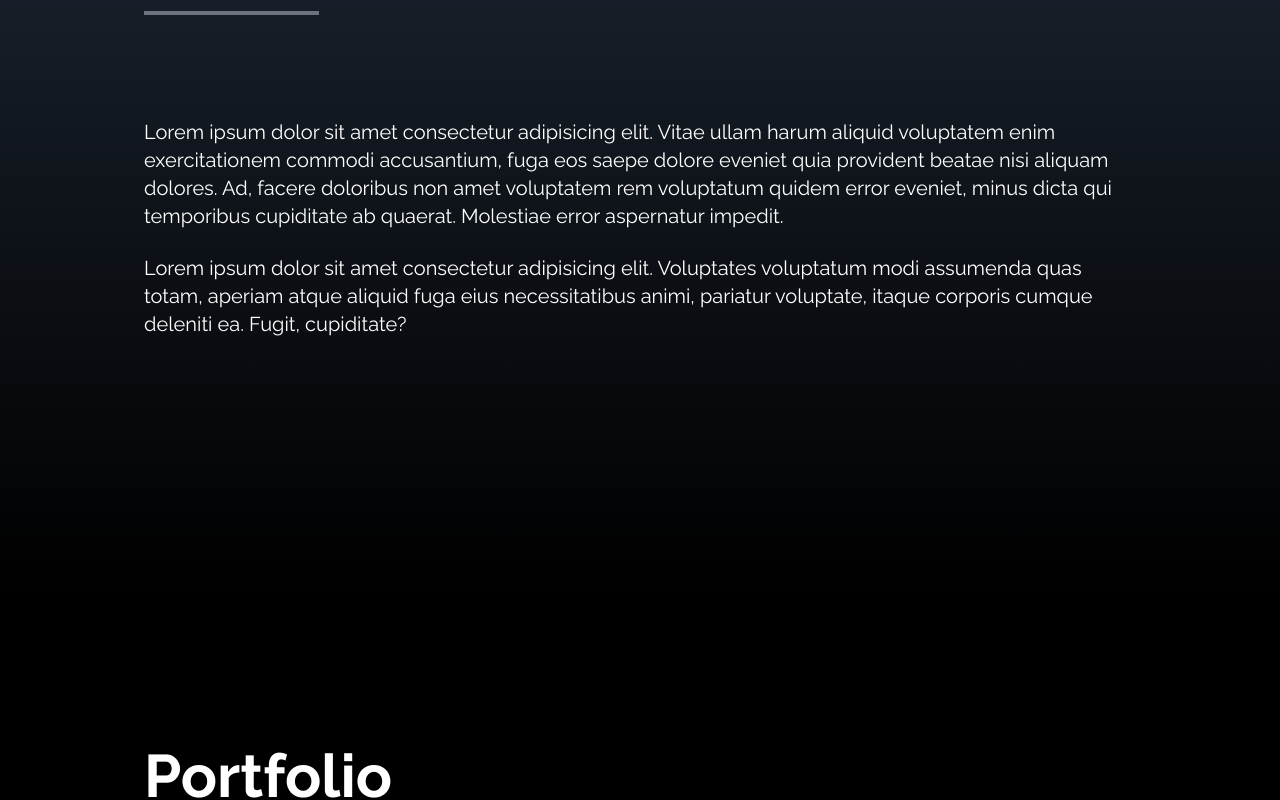
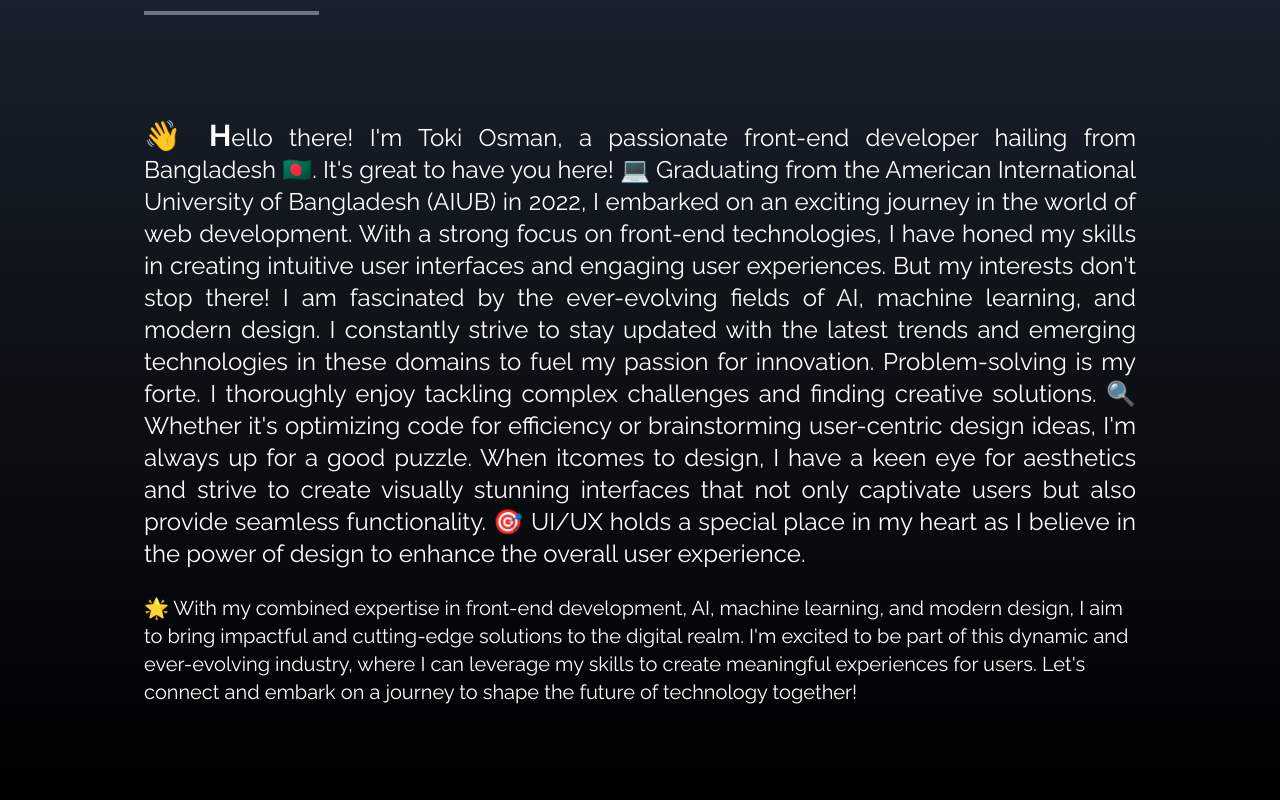
Before and after one commit to Tokiosman80F/tokiosmanNahian, a React (Vite) app: page / in a window 1280 px wide. Shown: the part 1014-1814 px from the top of the page. Built offline with nearby package versions, Linux system fonts and the light colour scheme.

Commit message:
added social links

```diff
--- a/src/components/About.jsx
+++ b/src/components/About.jsx
@@ -5,20 +5,35 @@ const About = () => {
         <div className="pb-8">
           <p className="my-title">About</p>
         </div>
-        <p className="text-xl mt-20">
-          Lorem ipsum dolor sit amet consectetur adipisicing elit. Vitae ullam
-          harum aliquid voluptatem enim exercitationem commodi accusantium, fuga
-          eos saepe dolore eveniet quia provident beatae nisi aliquam dolores.
-          Ad, facere doloribus non amet voluptatem rem voluptatum quidem error
-          eveniet, minus dicta qui temporibus cupiditate ab quaerat. Molestiae
-          error aspernatur impedit.
+        <p className="text-2xl mt-20 text-justify">
+          <span className="text-3xl font-bold">👋 H</span>ello there! I'm Toki
+          Osman, a passionate front-end developer hailing from Bangladesh 🇧🇩.
+          It's great to have you here! 💻 Graduating from the American
+          International University of Bangladesh (AIUB) in 2022, I embarked on
+          an exciting journey in the world of web development. With a strong
+          focus on front-end technologies, I have honed my skills in creating
+          intuitive user interfaces and engaging user experiences. But my
+          interests don't stop there! I am fascinated by the ever-evolving
+          fields of AI, machine learning, and modern design. I constantly strive
+          to stay updated with the latest trends and emerging technologies in
+          these domains to fuel my passion for innovation. Problem-solving is my
+          forte. I thoroughly enjoy tackling complex challenges and finding
+          creative solutions. 🔍 Whether it's optimizing code for efficiency or
+          brainstorming user-centric design ideas, I'm always up for a good
+          puzzle. When itcomes to design, I have a keen eye for aesthetics and
+          strive to create visually stunning interfaces that not only captivate
+          users but also provide seamless functionality. 🎯 UI/UX holds a
+          special place in my heart as I believe in the power of design to
+          enhance the overall user experience.
         </p>
         <br />
         <p className="text-xl">
-          Lorem ipsum dolor sit amet consectetur adipisicing elit. Voluptates
-          voluptatum modi assumenda quas totam, aperiam atque aliquid fuga eius
-          necessitatibus animi, pariatur voluptate, itaque corporis cumque
-          deleniti ea. Fugit, cupiditate?
+          🌟 With my combined expertise in front-end development, AI, machine
+          learning, and modern design, I aim to bring impactful and cutting-edge
+          solutions to the digital realm. I'm excited to be part of this dynamic
+          and ever-evolving industry, where I can leverage my skills to create
+          meaningful experiences for users. Let's connect and embark on a
+          journey to shape the future of technology together!
         </p>
         <br />
       </div>
--- a/src/components/Home.jsx
+++ b/src/components/Home.jsx
@@ -15,7 +15,7 @@ const Home = () => {
           <FaLinkedin size={30} />
         </>
       ),
-      href: "https://www.linkedin.com/",
+      href: "https://www.linkedin.com/in/tokiosman/",
       bg: "bg-sky-500",
     },
     {
@@ -45,7 +45,7 @@ const Home = () => {
           <BsFillPersonLinesFill size={30} />
         </>
       ),
-      href: "/TokiOsman.pdf",
+      href: "/TokiOsman-Resume.pdf",
       download: true,
       bg: "bg-orange-500 ",
     },
--- a/src/components/SocialLinks.jsx
+++ b/src/components/SocialLinks.jsx
@@ -12,7 +12,7 @@ export const SocialLinks = () => {
           LinkedIn <FaLinkedin size={30} />
         </>
       ),
-      href: "https://www.linkedin.com/",
+      href: "https://www.linkedin.com/in/tokiosman/",
       bg: "bg-sky-500",
     },
     {
@@ -42,7 +42,7 @@ export const SocialLinks = () => {
           Resume <BsFillPersonLinesFill size={30} />
         </>
       ),
-      href: "/TokiOsman.pdf",
+      href: "/TokiOsman-Resume.pdf",
       download: true,
       bg: "bg-orange-500",
     },
```
Also changed, not shown: 1 other file (tests, documents, lock files or other folders).
